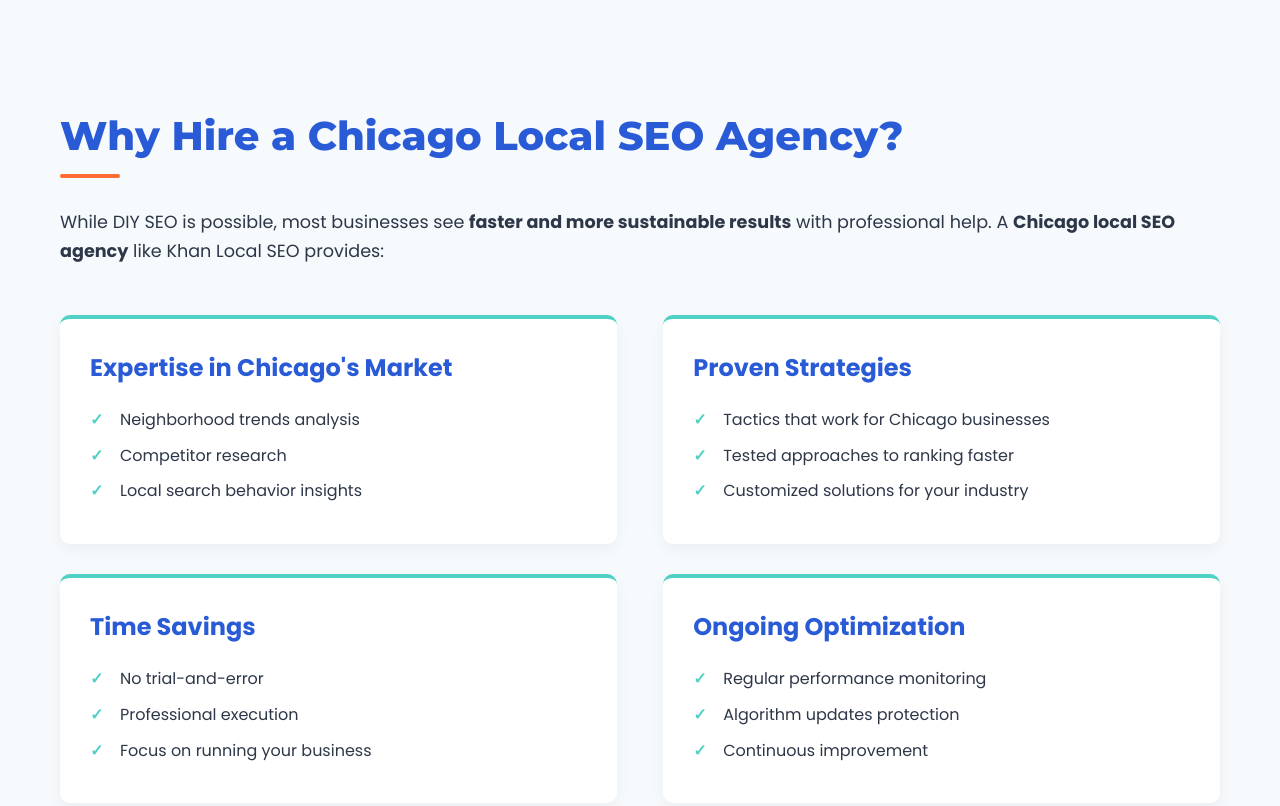
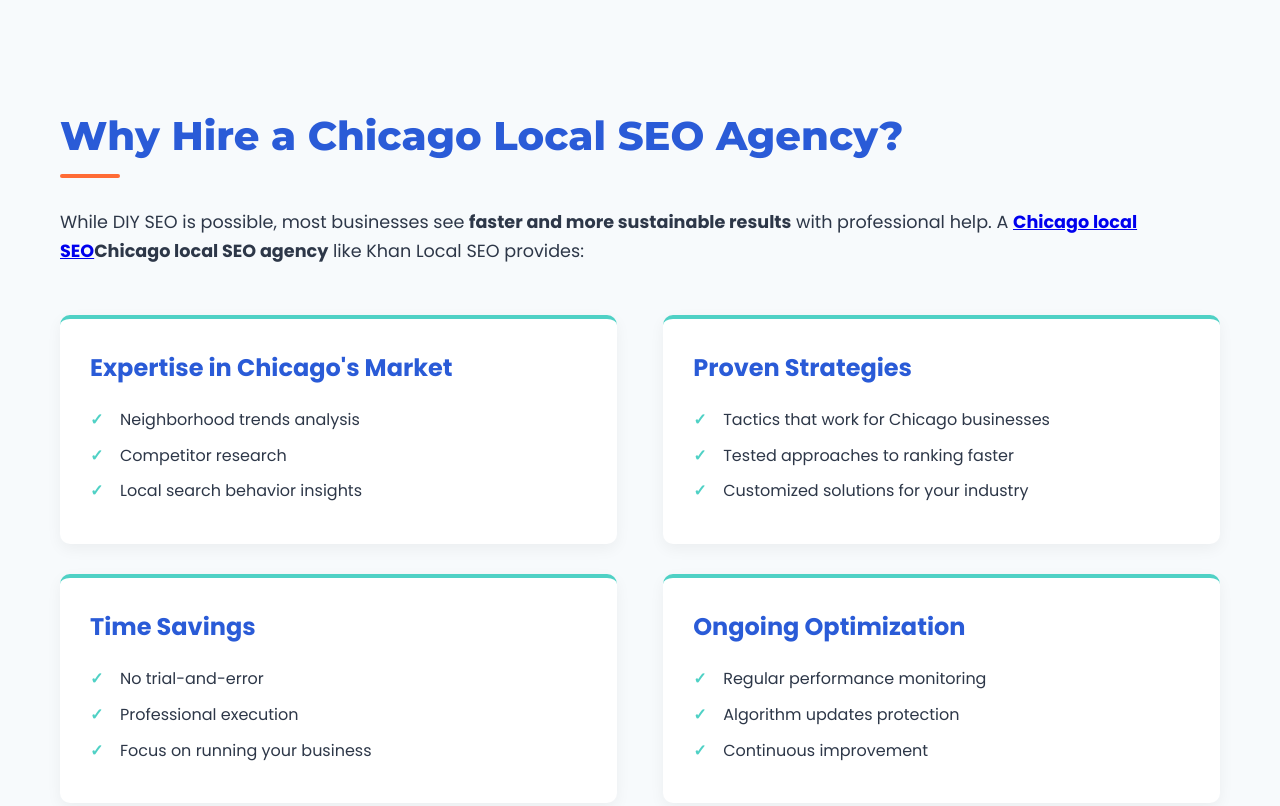
Before and after one commit to carbonnen096/chicago-local-seo, a plain HTML site: page index.html in a window 1280 px wide. Shown: the part 4677-5483 px from the top of the page. Drawn offline with nearby package versions, Linux system fonts and the light colour scheme.

Commit message:
Update index.html

```diff
--- a/index.html
+++ b/index.html
@@ -514,7 +514,7 @@
 
         <section>
             <h2 class="animate-on-scroll">Why Hire a Chicago Local SEO Agency?</h2>
-            <p class="animate-on-scroll">While DIY SEO is possible, most businesses see <strong>faster and more sustainable results</strong> with professional help. A <strong>Chicago local SEO agency</strong> like Khan Local SEO</a> provides:</p>
+            <p class="animate-on-scroll">While DIY SEO is possible, most businesses see <strong>faster and more sustainable results</strong> with professional help. A <strong><a href="https://khanlocalseo.com/local-seo-chicago/">Chicago local SEO</a>Chicago local SEO agency</strong> like Khan Local SEO</a> provides:</p>
 
             <div class="strategy-cards">
                 <div class="strategy-card animate-on-scroll">
```
